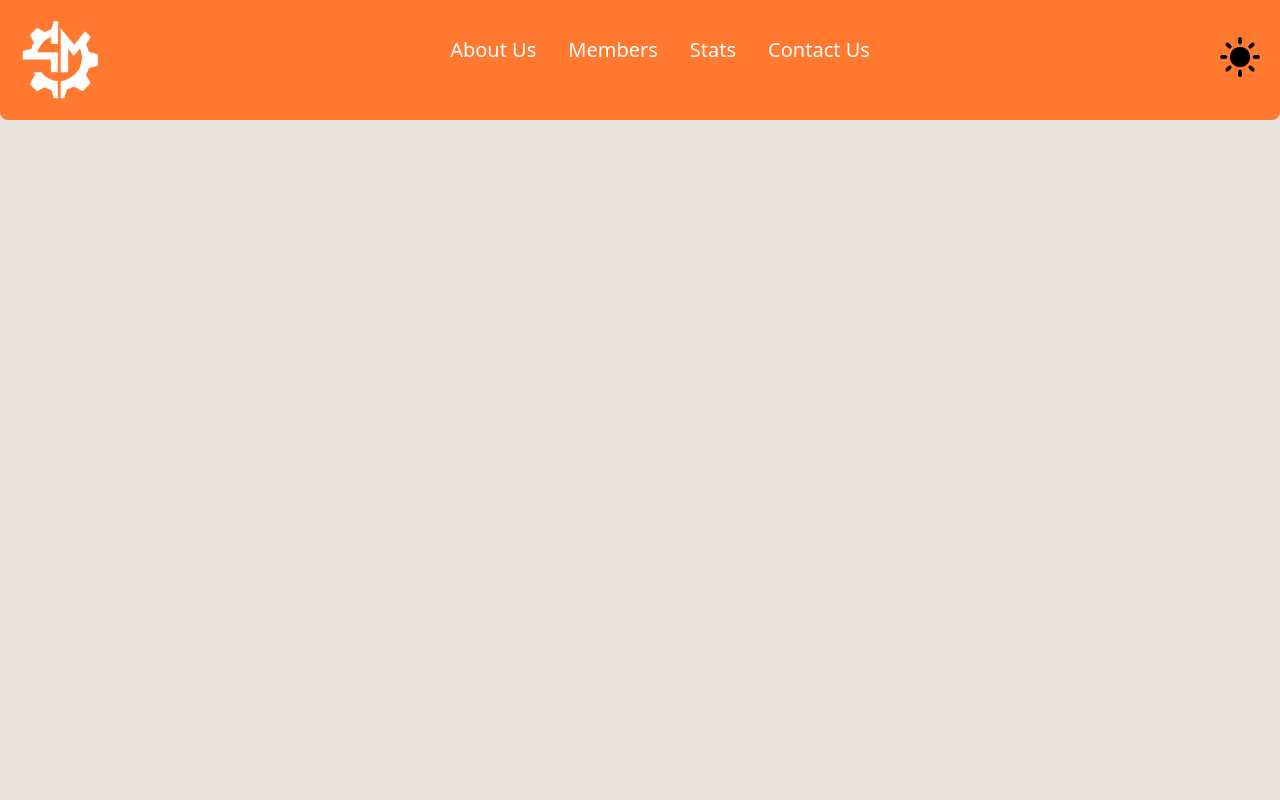
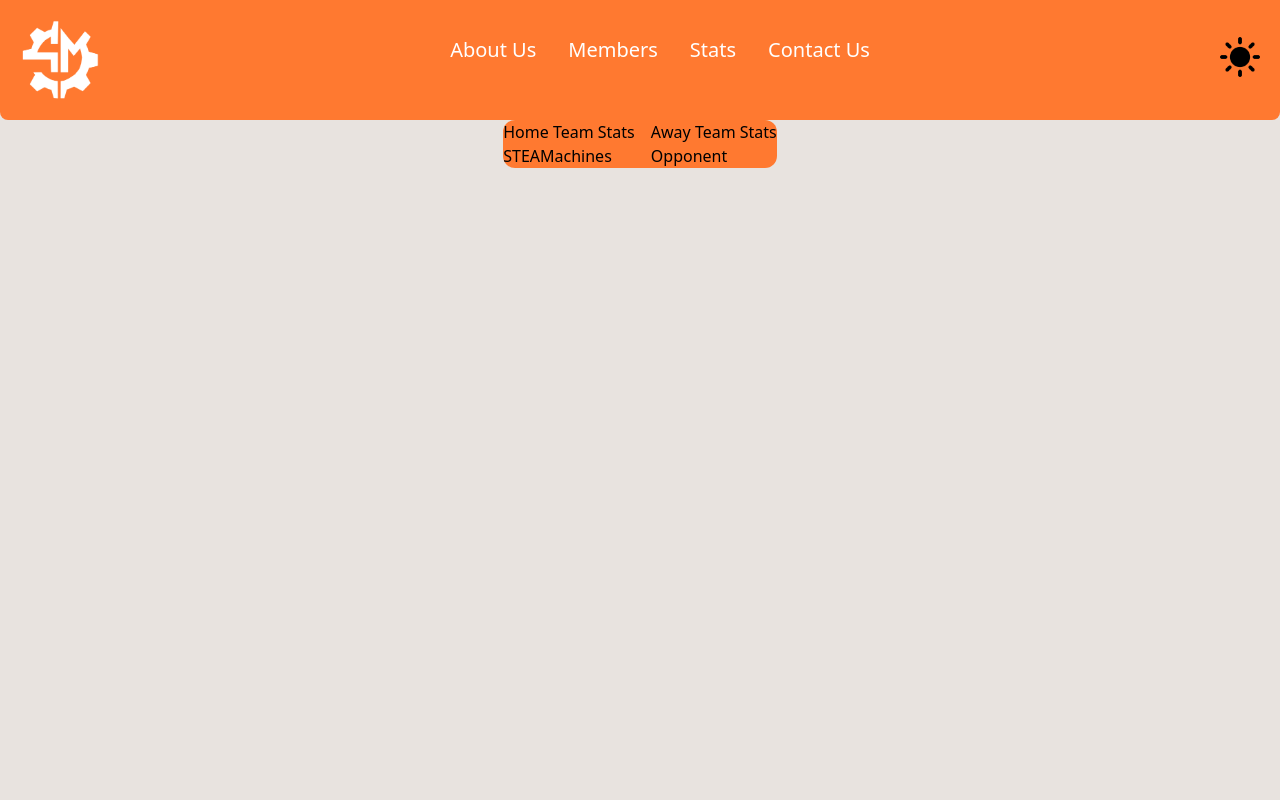
Before and after one commit to STEAMachines/SM-WEB-Svelte, a SvelteKit app: page /Stats in a window 1280 px wide. Shown: the top 800 px of the page. Built offline with nearby package versions, Linux system fonts and the light colour scheme; no server answers.

Commit message:
AI Matches API get

```diff
--- a/src/routes/Header.svelte
+++ b/src/routes/Header.svelte
@@ -15,7 +15,7 @@
     }
 </script>
 
-<header class="header flex flex-row max-h-30 p-5 rounded-b-lg text-black dark:text-gray-600 bg-b dark:bg-c">
+<header class="header flex flex-row max-h-30 p-5 rounded-b-lg static     text-black dark:text-gray-600 bg-b dark:bg-c">
         <div class="my-auto max-h-20">
             <a href="/" class="mx-auto"><img src="/SM-Logo.png" alt="Logo" class="h-20 w-20 object-scale-down"></a>
         </div>
--- /dev/null
+++ b/src/routes/Stats/+page.server.js
@@ -0,0 +1,48 @@
+import { FTC_API } from '$env/static/private';
+
+let season = '2025';
+let eventCode = 'IDCMP';
+
+async function getData() {
+  const url = `http://ftc-api.firstinspires.org/v2.0/${season}/matches/${eventCode}`;
+  try {
+    const response = await fetch(url);
+    if (!response.ok) {
+      throw new Error(`Response status: ${response.status}`);
+    }
+
+    const result = await response.json();
+
+    // Access matches array
+    const matches = result.matches;
+    console.log(`Total matches: ${matches.length}`);
+
+    // Process each match
+    const matchStats = matches.map(match => {
+      const blueTeams = [match.teams.Blue1, match.teams.Blue2];
+      const redTeams = [match.teams.Red1, match.teams.Red2];
+
+      const blueTotalScore = match.scoreBlue + match.penaltyBlue;
+      const redTotalScore = match.scoreRed + match.penaltyRed;
+
+      return {
+        matchNumber: match.matchNumber,
+        blueTeams,
+        redTeams,
+        blueTotalScore,
+        redTotalScore,
+        winner: blueTotalScore > redTotalScore ? 'Blue' : 'Red'
+      };
+    });
+
+    return matchStats;
+  } catch (error) {
+    console.error(error.message);
+  }
+}
+
+export async function load() {
+  return {
+    matches: await getData()
+  };
+}
--- a/src/routes/Stats/+page.svelte
+++ b/src/routes/Stats/+page.svelte
@@ -1,7 +1,9 @@
 <script>
-
+    import Match from './Match.svelte'
 </script>
 
 <svelte:head>
-    <title>STEAMachines - Members</title>
+    <title>STEAMachines - Stats</title>
 </svelte:head>
+
+<div class="flex flex-col gap-4"><Match/></div>
--- /dev/null
+++ b/src/routes/Stats/Match.svelte
@@ -0,0 +1,16 @@
+<script>
+    let home = "Home Team Stats";
+    let away = "Away Team Stats";
+    let awayTeam = "Opponent";
+</script>
+
+<div class="flex flex-row rounded-xl max-w-2xl static self-center mx-auto my-auto gap-4 bg-b dark:bg-c">
+    <div class="home">
+        <h2>{home}</h2>
+        <p class="">STEAMachines</p>
+    </div>
+    <div class="away">
+        <h2>{away}</h2>
+        <p class="">{awayTeam}</p>
+    </div>
+</div>
```
